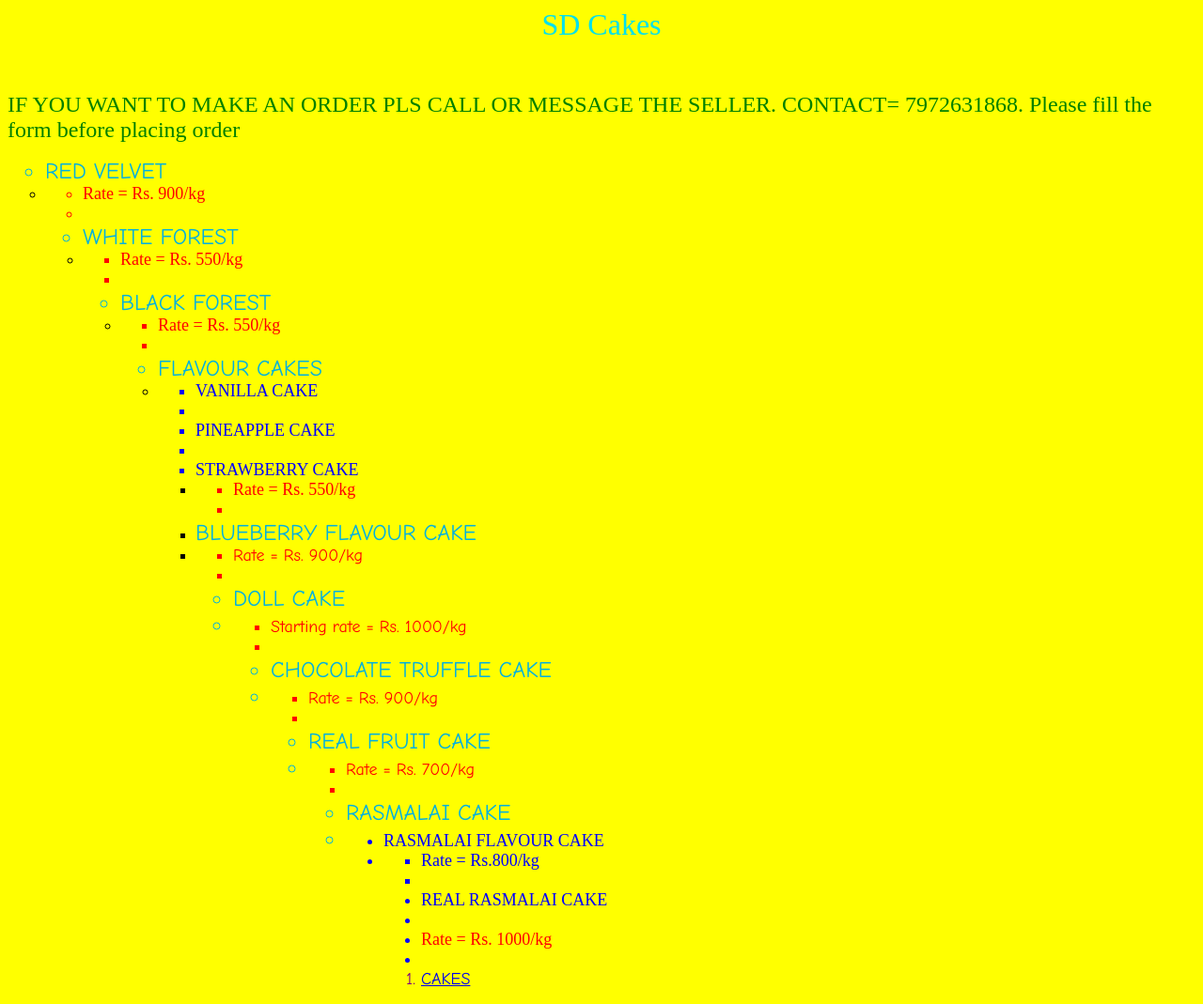
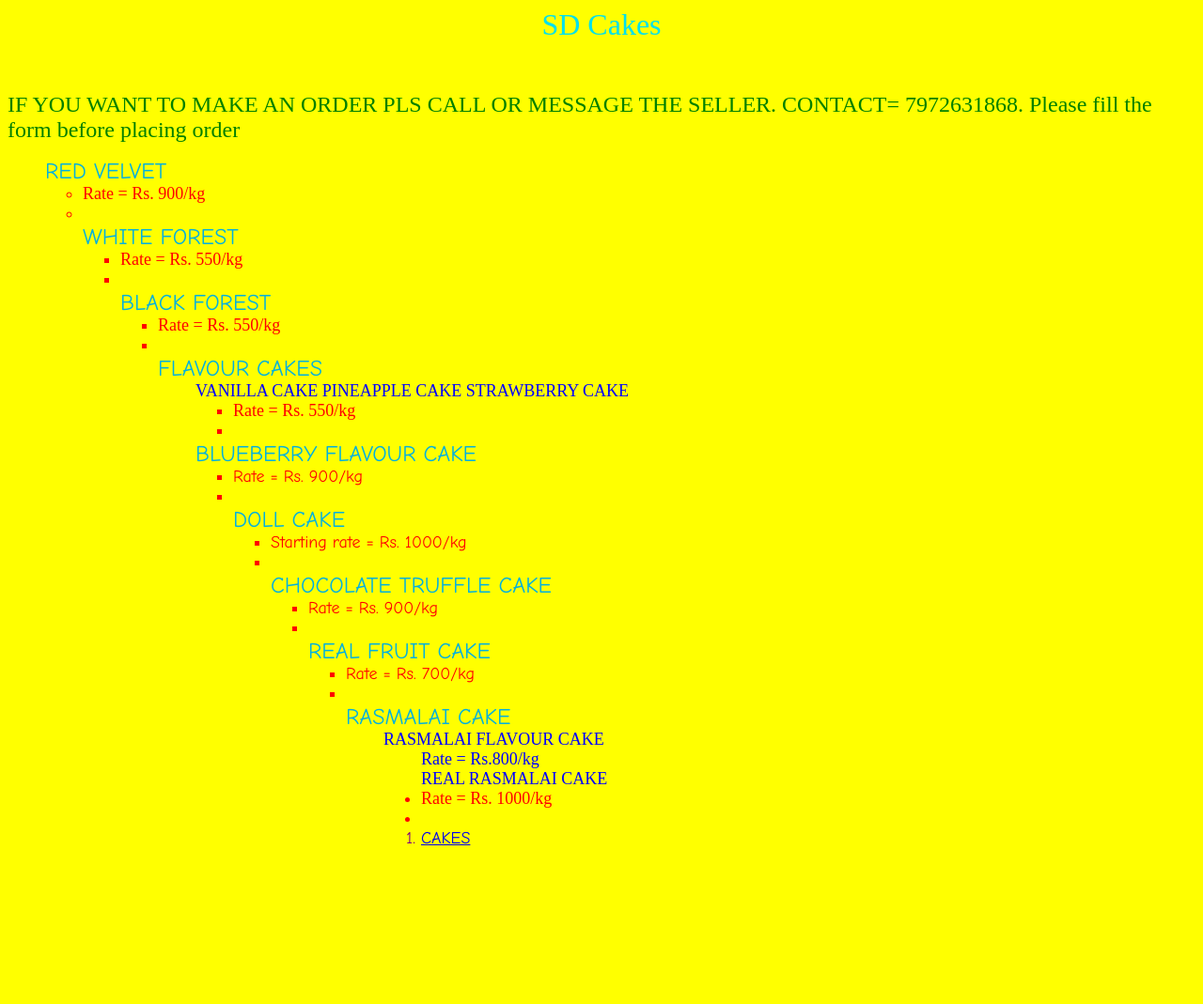
Before and after one commit to Soham-eivor34/SD-Cakes, a plain HTML site: page index.html in a window 1280 px wide. Shown: the whole page at 94% size. After the commit the page ends 919 px from the top, so only its background shows below. Drawn offline with Linux system fonts and the light colour scheme.

Commit message:
Update index.html

```diff
--- a/index.html
+++ b/index.html
@@ -9,78 +9,78 @@
 placing order</font></p>
 <font color="sky blue"  size="5"  face="Comic Sans MS">
 <ul type="circle">
-<li>RED VELVET<li>
+<th align='center'>RED VELVET</th>
 </font><font color="red" size="4">
 <ul>
 <li>Rate = Rs. 900/kg<li>
 </ul>
 </font><font color="sky blue" size="5" face="Comic Sans MS">
 <ul type="circle">
-<li>WHITE FOREST<li>
+<th align='center'>WHITE FOREST</th>
 </font><font color="red" size="4">
 <ul>
 <li>Rate = Rs. 550/kg<li>
 </ul>
 </font><font color="sky blue"  size="5"  face="Comic Sans MS">
 <ul type="circle">
-<li>BLACK FOREST<li>
+<th align='center'>BLACK FOREST</th>
 </font><font color="red"  size="4">
 <ul>
 <li>Rate = Rs. 550/kg<li>
 </ul>
 </font><font color="sky blue" size="5"  face="Comic Sans MS">
 <ul type="circle">
-<li>FLAVOUR CAKES<li>
+<th align='center'>FLAVOUR CAKES</th>
 </font><font color="blue"  size="4.5">
 <ul type="square">
-<li>VANILLA CAKE<li>
-<li>PINEAPPLE CAKE<li>
-<li>STRAWBERRY CAKE<li>
+<th align='center'>VANILLA CAKE</th>
+<th align='center'>PINEAPPLE CAKE</th>
+<th align='center'>STRAWBERRY CAKE</th>
 </font><font color="red"  size="4">
 <ul>
 <li>Rate = Rs. 550/kg<li>
 </ul>
 <font><font color="sky blue"  size="5"  face="Comic Sans MS"
 <ul type="circle">
-<li>BLUEBERRY FLAVOUR CAKE<li>
+<th align='center'>BLUEBERRY FLAVOUR CAKE</th>
 <font><font color="red"  size="4">
 <ul>
 <li>Rate = Rs. 900/kg<li>
 </ul>
 <font><font color="sky blue"  size="5"  face="Comic Sans MS">
 <ul type="circle">
-<li>DOLL CAKE<li>
+<th align='center'>DOLL CAKE</th>
 <font><font color="red" size="4">
 <ul>
 <li>Starting rate = Rs. 1000/kg<li>
 </ul>
 <font><font color="sky blue"  size="5"  face="Comic Sans MS">
 <ul type="circle">
-<li>CHOCOLATE TRUFFLE CAKE<li>
+<th align='center'>CHOCOLATE TRUFFLE CAKE</th>
 <font><font color="red"  size="4">
 <ul>
 <li>Rate = Rs. 900/kg<li>
 </ul>
 <font><font color="sky blue" size="5"  face="Comic Sans MS">
 <ul type="circle">
-<li>REAL FRUIT CAKE<li>
+<th align='center'>REAL FRUIT CAKE</th>
 <font><font color="red"  size="4">
 <ul>
 <li>Rate = Rs. 700/kg<li>
 </ul>
 <font><font color="sky blue"  size="5"  face="Comic Sans MS">
 <ul type="circle">
-<li>RASMALAI CAKE<li>
+<th align='center'>RASMALAI CAKE</th>
 <font><font color="blue"  size="4.5"  face="Times New Roman">
 <ul type="disc">
-<li>RASMALAI FLAVOUR CAKE<li>
+<th align='center'>RASMALAI FLAVOUR CAKE</th>
 <font><font colour="red"  size="4">
 <ul>
-<li>Rate = Rs.800/kg<li>
+<th align='center'>Rate = Rs.800/kg</th>
 </ul>
 <font><font color="blue"  size="4.5"  face="Times New Roman">
 <ul type="disc">
-<li>REAL RASMALAI CAKE<li>
+<th align='center'>REAL RASMALAI CAKE</th>
 <font><font color="red"  size="4"
 <ul>
 <li>Rate = Rs. 1000/kg<li>
```
